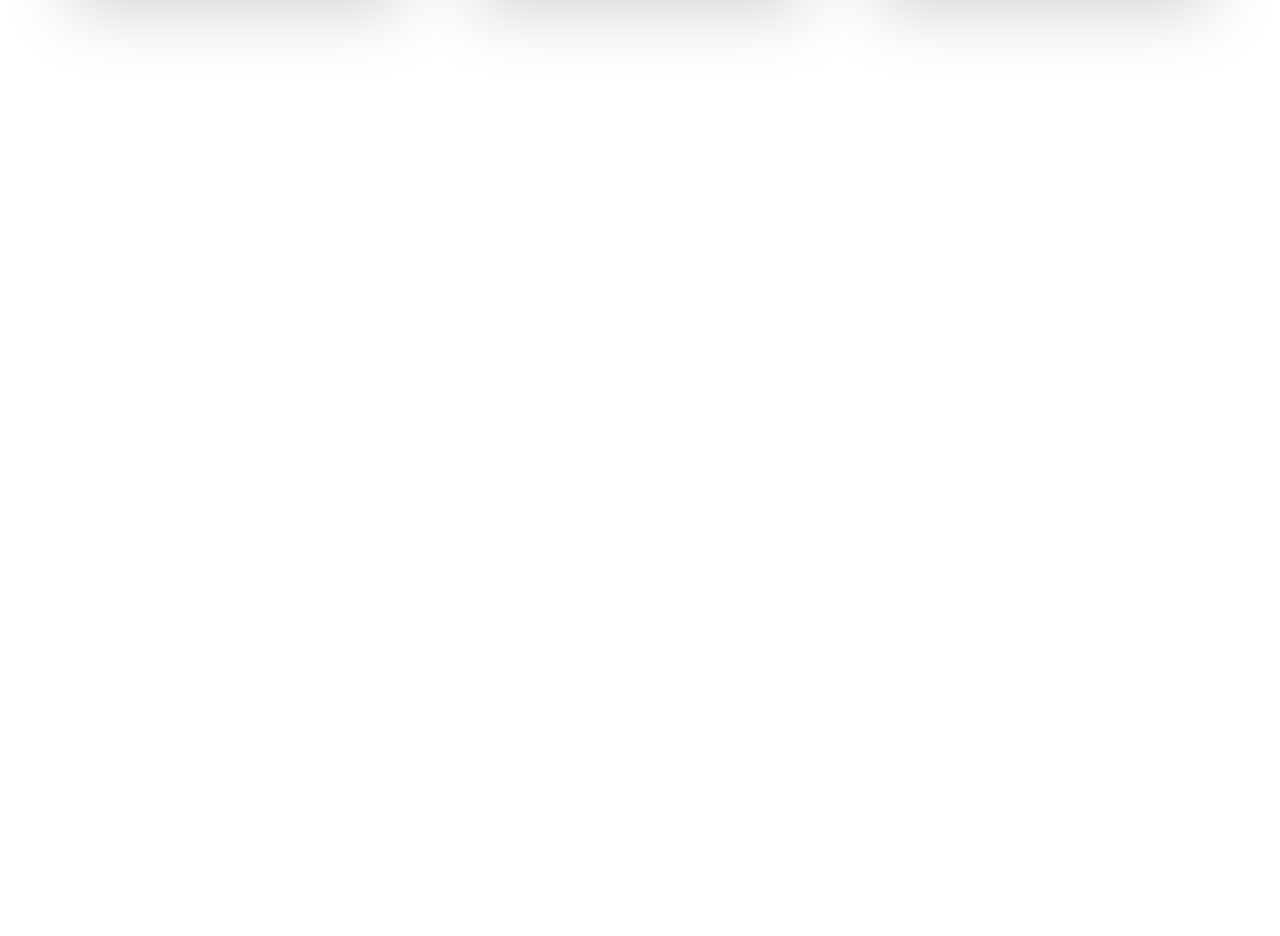
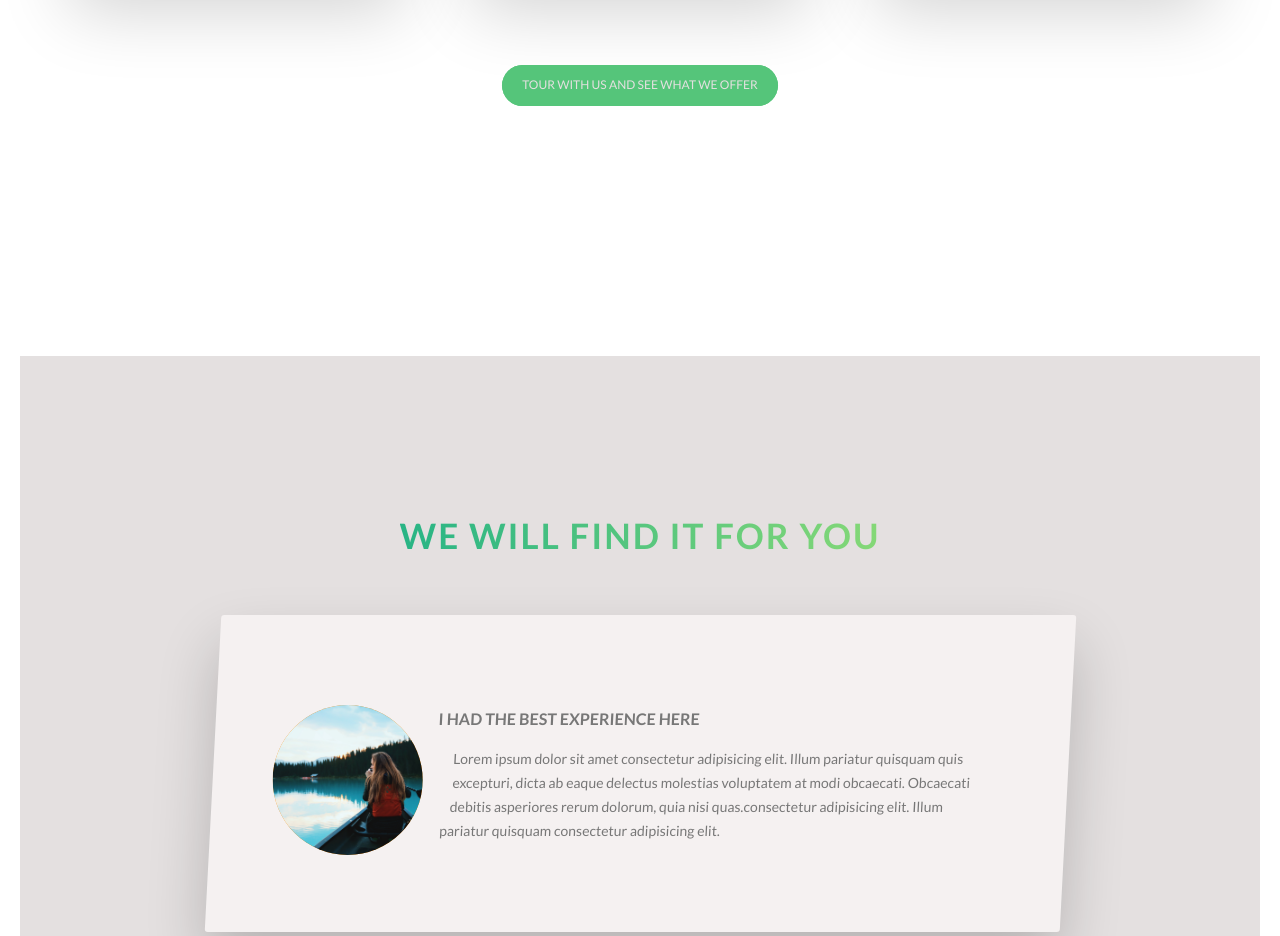
Before and after one commit to Bmercado17/pojectoFtro, a website: page index.html in a window 1280 px wide. Shown: the part 3300-4236 px from the top of the page. Before the commit the page ends 3805 px from the top, so only its background shows below. Drawn offline with Linux system fonts and the light colour scheme.

Commit message:
added testimony floating card

```diff
--- a/index.html
+++ b/index.html
@@ -241,6 +241,30 @@
                 </div>
             </div>
           </div>
+          <!-- //////this is the button after the row, after the three cta cards///// -->
+
+          <div class="u-center-text u-margin-top-big">
+           <a href="#" class="btn btn--green">Tour With Us And See What We Offer</a>
+          </div>
+         </section>
+         <!-- ///////////Story customer testimonie part of the project//////////// -->
+         <section class="section-stories u-margin-top-medium">
+          <div class="u-center-text ">
+            <h2 class="heading-secondary">We Will Find it for you</h2>
+          </div>
+          <!-- ////section for the testimony row and nested classe//// -->
+          <div class="row">
+            <div class="story">
+              <figure class="story__shape">
+                <img src="img/nat-8.jpg" alt="person floating on the river/ in the tour" class="story__img">
+              </figure>
+              <div class="story__text">
+                <h3 class="heading-tercera u-margin-bottom-small">I had the best experience here</h3>
+                <p>Lorem ipsum dolor sit amet consectetur adipisicing elit. Illum pariatur quisquam quis excepturi, dicta ab eaque delectus molestias voluptatem at modi obcaecati.
+                  Obcaecati debitis asperiores rerum dolorum, quia nisi quas.consectetur adipisicing elit. Illum pariatur quisquam consectetur adipisicing elit.</p>
+              </div>
+            </div>
+          </div>
          </section>
     </main>
 
--- a/sass/abstracts/_variables.scss
+++ b/sass/abstracts/_variables.scss
@@ -17,3 +17,6 @@
 $color-secondary-light1: #ff7730;
 $color-tercero-light: #3297f5;
 $color-tercero-light1: #5643fa;
+
+//font-size
+$default-font-size: 1.4rem;
--- a/sass/base/_utilities.scss
+++ b/sass/base/_utilities.scss
@@ -10,3 +10,9 @@
 .u-margin-bottom-medium {
   margin-bottom: 4rem;
 }
+.u-margin-top-big {
+  margin-top: 8rem;
+}
+.u-margin-top-medium {
+  margin-top: 5rem;
+}
--- a/sass/components/_button.scss
+++ b/sass/components/_button.scss
@@ -24,6 +24,13 @@
     background-color: white;
     &::after {
       background-color: $color-white;
+    }
+  }
+  &--green {
+    background-color: $color-primary;
+    color: $color-gray-light;
+    &::after {
+      background-color: $color-primary;
     }
   }
   &::after {
--- /dev/null
+++ b/sass/components/_story.scss
@@ -0,0 +1,33 @@
+.story {
+  width: 75%;
+  margin: 0 auto; //when is a block element within a block element i can center it this way
+  box-shadow: 0 3rem 6rem rgba($color-black, 0.2);
+  background-color: $color-white;
+  border-radius: 3px;
+  margin-top: 5rem;
+  padding: 5rem;
+  padding: 9rem; //this is working together with the nstd property transform:translateX() 9rem -3rem.
+  font-size: $default-font-size;
+  transform: skewX(-3deg);
+
+  &__shape {
+    width: 15rem;
+    height: 15rem;
+    float: left;
+    -webkit-shape-outside: circle(50% at 50% 50%);
+    shape-outside: circle(
+      50% at 50% 50%
+    ); //in order for shape-outside to work, we need to float and give it width and height to the elemnt or(__shape)
+    background-color: darkorange;
+    clip-path: circle(50% at 50% 50%);
+    transform: translateX(-3rem) skewX(3deg);
+
+    //for an element that is floated this works best rather than use the margin: property
+  }
+  &__img {
+    height: 100%; //for responsive webdsng always give images, either a width or specific height
+  }
+}
+.section-stories {
+  margin-top: -25rem;
+}
--- a/sass/main.scss
+++ b/sass/main.scss
@@ -14,6 +14,7 @@
 @import "components/composition";
 @import "components/feature-box";
 @import "components/card";
+@import "components/story";
 // /* colors:
 // light green: #7ed56f;
 // medium green: #55c57a;
--- a/sass/pages/_home.scss
+++ b/sass/pages/_home.scss
@@ -25,3 +25,7 @@
   margin-top: -9rem;
   padding: 25rem 0 50rem 0;
 }
+.section-stories {
+  padding: 15rem 0;
+  background-color: $color-gray-light;
+}
```
Also changed, not shown: css/mystyle.css, sass/main.css, 2 other files.
